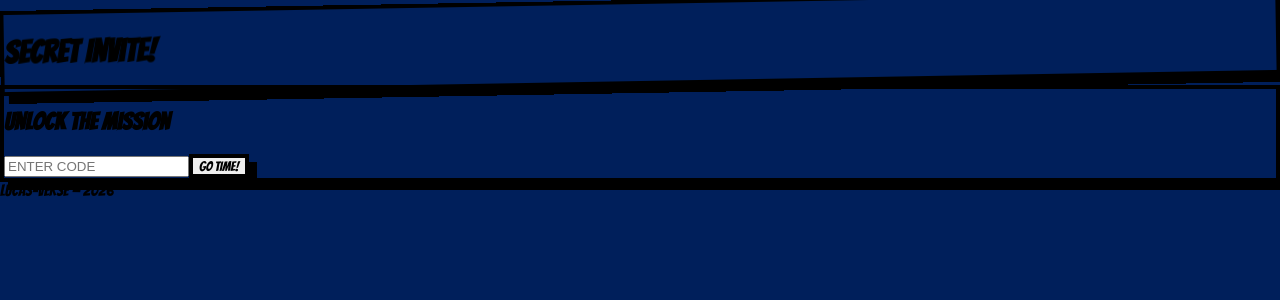
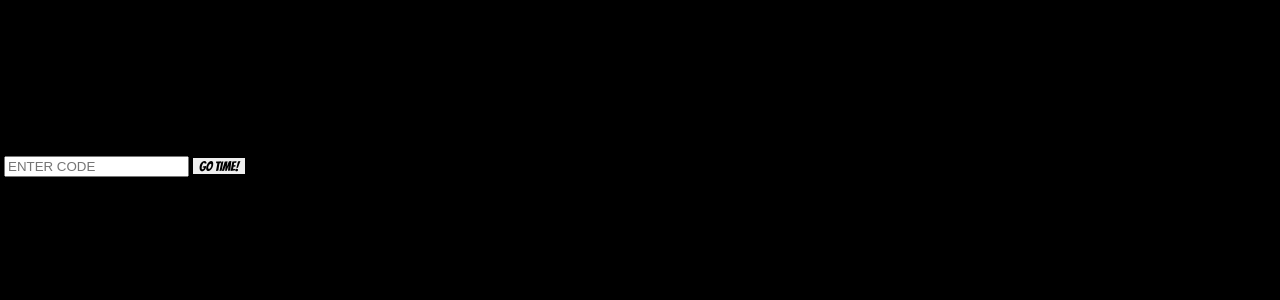
Before and after one commit to mikejm7/hello-world, a Next.js app: page / in a window 1280 px wide. Shown: the top 300 px of the page. Built offline with nearby package versions, Linux system fonts and the light colour scheme.

Commit message:
Update globals.css

```diff
--- a/app/globals.css
+++ b/app/globals.css
@@ -6,9 +6,10 @@
 }
 
 body {
-  background-color: #001f5b;
+  margin: 0;
+  padding: 0;
+  background-color: #000;
   font-family: 'Open Sans', sans-serif;
-  margin: 0;
 }
 
 .font-comic {
@@ -17,23 +18,24 @@ body {
 
 .comic-border {
   border: 4px solid black;
-  box-shadow: 8px 8px 0px black;
+  box-shadow: 6px 6px 0px black;
 }
 
-@keyframes reveal {
-  from { opacity: 0; transform: scale(0.9); }
-  to { opacity: 1; transform: scale(1); }
+/* Modal Overlay Animation */
+@keyframes fadeIn {
+  from { opacity: 0; }
+  to { opacity: 1; }
 }
 
-.animate-reveal {
-  animation: reveal 0.4s ease-out forwards;
+@keyframes slideUp {
+  from { transform: translateY(20px); opacity: 0; }
+  to { transform: translateY(0); opacity: 1; }
 }
 
-@keyframes swing {
-  0%, 100% { transform: rotate(-2deg); }
-  50% { transform: rotate(2deg); }
+.animate-fade { animation: fadeIn 0.3s ease-out; }
+.animate-slide { animation: slideUp 0.4s ease-out; }
+
+/* Action Text Glow */
+.text-glow {
+  text-shadow: 3px 3px 0px #000;
 }
-
-.animate-swing {
-  animation: swing 3s ease-in-out infinite;
-}
```
